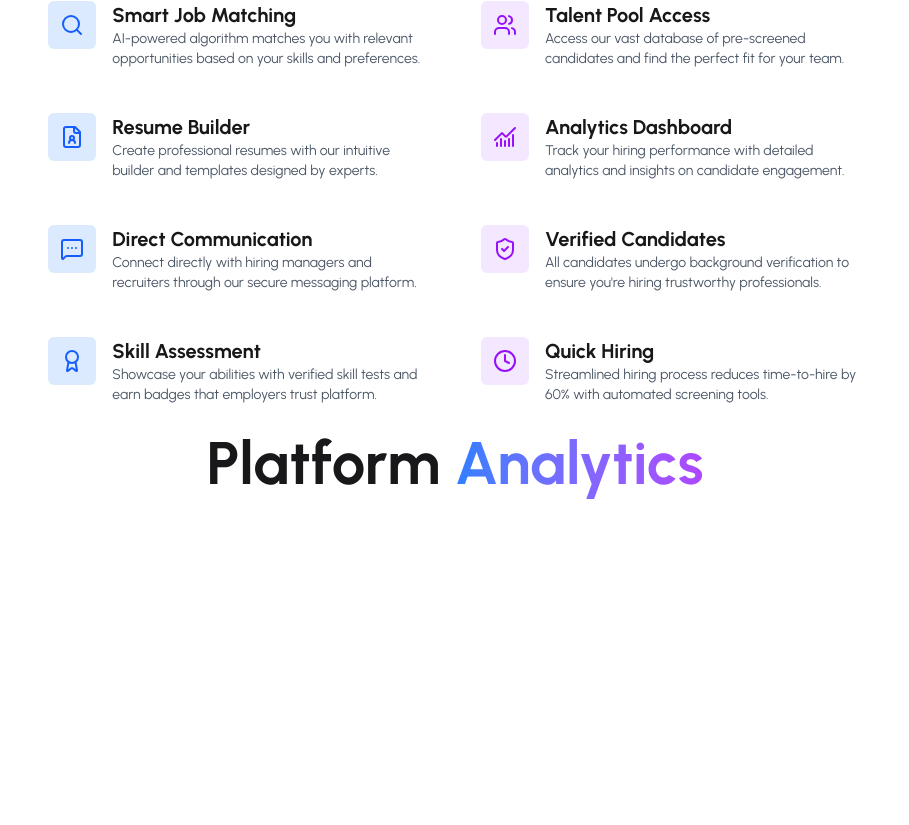
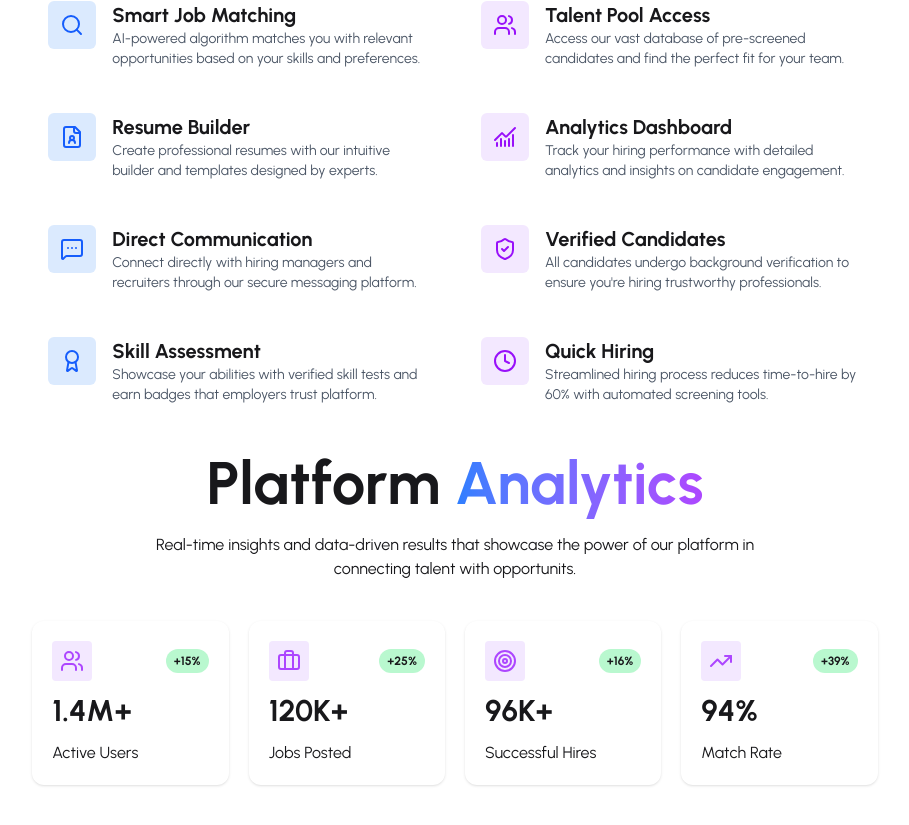
Before and after one commit to ebny-buniad/next-hire, a React (Vite) app: page / in a window 1280 px wide. Shown: the part 1015-1840 px from the top of the page, without its empty margins (185-1094 px from the left). Before the commit the page ends 1514 px from the top, so only its background shows below. Built offline with nearby package versions, Linux system fonts and the light colour scheme.

Commit message:
added platform analytics

```diff
--- a/src/pages/LandingPage/components/Features/Features.jsx
+++ b/src/pages/LandingPage/components/Features/Features.jsx
@@ -1,10 +1,6 @@
 import React from 'react';
 import { motion } from 'framer-motion';
 import { jobSeekerFeatures, employerFeatures } from '../../../../utils/data.js';
-
-console.log(jobSeekerFeatures);
-console.log(employerFeatures);
-
 
 const Features = () => {
     return (
--- a/src/pages/LandingPage/components/PlatformAnalytics/PlatformAnalytics.jsx
+++ b/src/pages/LandingPage/components/PlatformAnalytics/PlatformAnalytics.jsx
@@ -1,10 +1,34 @@
 import React from 'react';
+import { analyticsData } from '../../../../utils/data.js'
+console.log(analyticsData)
 
 const PlatformAnalytics = () => {
     return (
         <div>
-            <h1 data-aos="fade-up" className='text-4xl lg:text-5xl xl:text-6xl font-bold text-center'>Platform <span className='bg-gradient-to-r from-blue-500 to-purple-500 bg-clip-text text-transparent'>Analytics</span>
+            <h1 data-aos="fade-up" className='py-5 text-4xl lg:text-5xl xl:text-6xl font-bold text-center'>Platform <span className='bg-gradient-to-r from-blue-500 to-purple-500 bg-clip-text text-transparent'>Analytics</span>
             </h1>
+            <p data-aos="fade-up" className='text-center'>Real-time insights and data-driven results that showcase the power of
+                our platform in <span className='block'>connecting talent with opportunits.</span>
+            </p>
+
+            <div className='grid md:grid-cols-2 lg:grid-cols-4 my-10 gap-5'>
+                {
+                    analyticsData.map((data, index) => {
+                        const Icon = data.icon;
+                        return (
+                            <div key={index} className='shadow rounded-xl p-5 space-y-3'>
+                                <div className='flex items-center justify-between'>
+                                    <div className='p-2 rounded bg-purple-100'>
+                                        <Icon className="w-6 h-6 text-purple-500" /></div>
+                                    <p className='bg-green-200 text-xs px-2 py-1 font-bold rounded-full'>{data.percent}</p>
+                                </div>
+                                <h2 className='text-3xl font-bold'>{data.number}</h2>
+                                <p>{data.text}</p>
+                            </div>
+                        )
+                    })
+                }
+            </div>
         </div>
     );
 };
--- a/src/utils/data.js
+++ b/src/utils/data.js
@@ -1,4 +1,4 @@
-import { Search, FileUser, MessageSquareMore, Award, Users, ChartNoAxesCombined, ShieldCheck, Clock } from 'lucide-react';
+import { Target, TrendingUp, Search, FileUser, MessageSquareMore, Award, Users, ChartNoAxesCombined, ShieldCheck, Clock, Briefcase } from 'lucide-react';
 
 const jobSeekerFeatures = [
     {
@@ -51,28 +51,28 @@ const employerFeatures = [
 const analyticsData = [
     {
         icon: Users,
-        users: '2.4M+',
+        number: '1.4M+',
         text: 'Active Users',
         percent: '+15%'
     },
     {
-        icon: Users,
-        users: '2.4M+',
-        text: 'Active Users',
-        percent: '+15%'
+        icon: Briefcase,
+        number: '120K+',
+        text: 'Jobs Posted',
+        percent: '+25%'
     },
     {
-        icon: Users,
-        users: '2.4M+',
-        text: 'Active Users',
-        percent: '+15%'
+        icon: Target,
+        number: '96K+',
+        text: 'Successful Hires',
+        percent: '+16%'
     },
     {
-        icon: Users,
-        users: '2.4M+',
-        text: 'Active Users',
-        percent: '+15%'
+        icon: TrendingUp,
+        number: '94%',
+        text: 'Match Rate',
+        percent: '+39%'
     },
 ]
 
-export { jobSeekerFeatures, employerFeatures };
+export { jobSeekerFeatures, employerFeatures, analyticsData };
```
